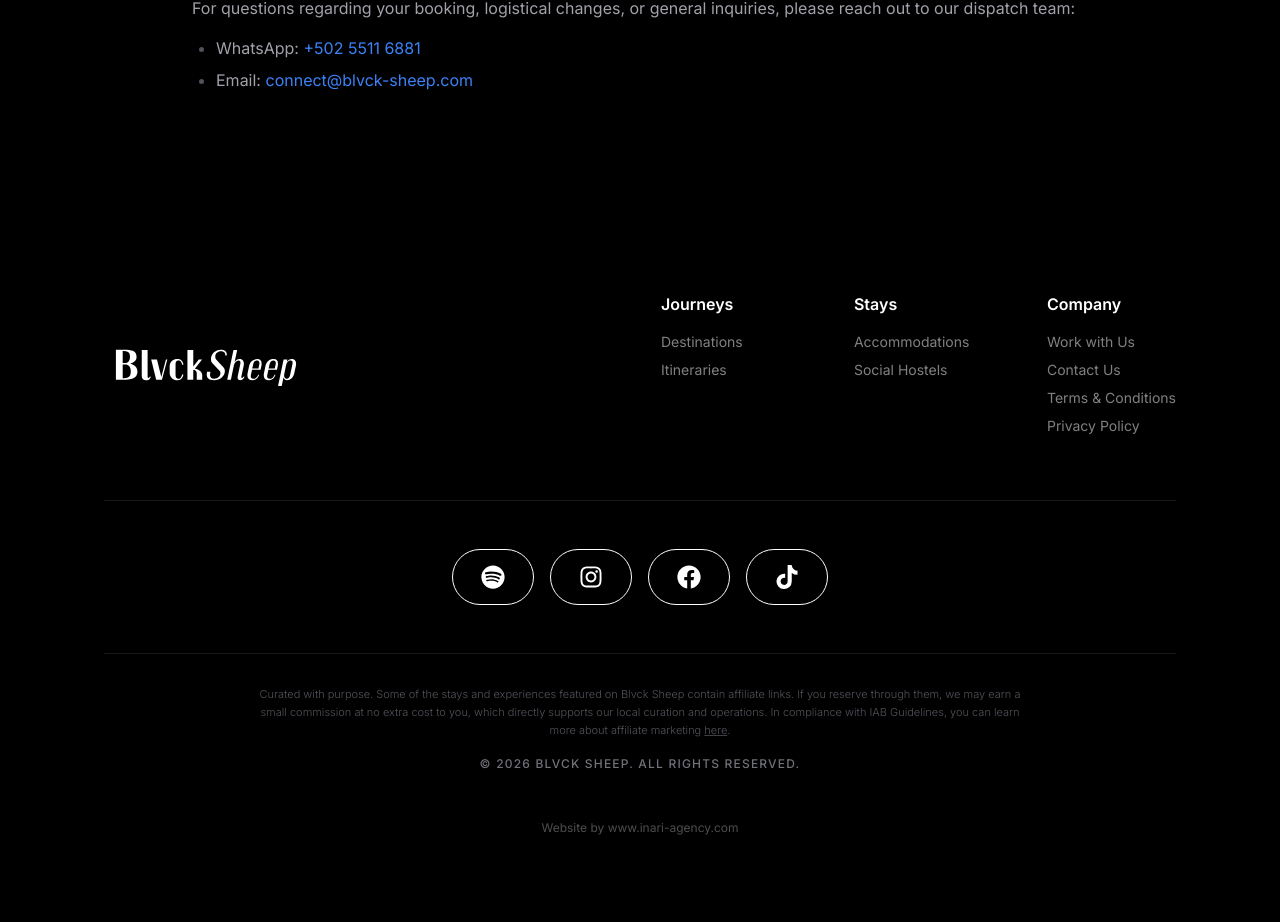
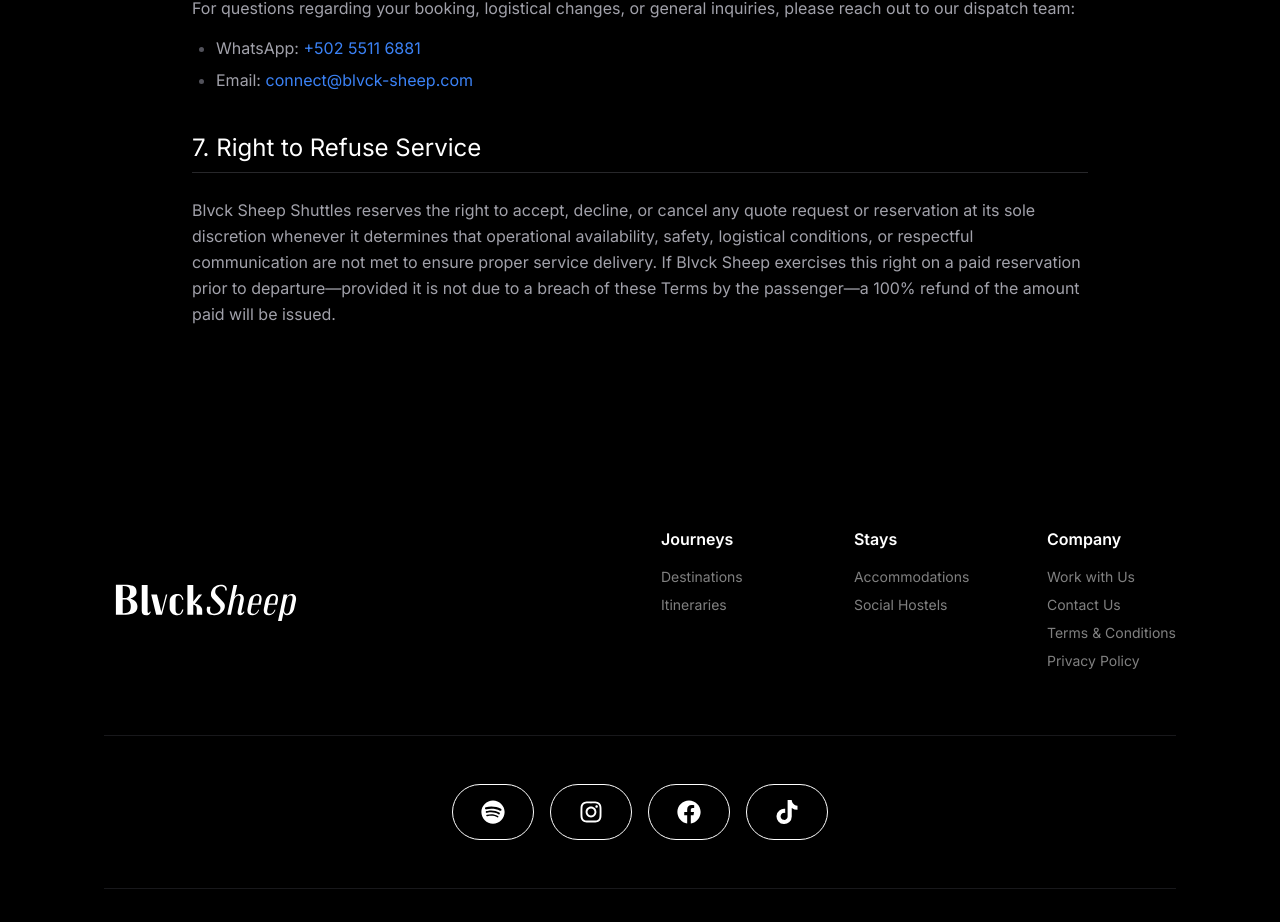
Before and after one commit to byron-rod/blvck-sheep, a Next.js app: page /terms-conditions in a window 1280 px wide. Shown: the part 3833-4755 px from the top of the page. Before the commit the page ends 4733 px from the top, so only its background shows below. Built offline with nearby package versions, Linux system fonts and the light colour scheme.

Commit message:
terms update

```diff
--- a/src/app/terms-conditions/page.tsx
+++ b/src/app/terms-conditions/page.tsx
@@ -321,6 +321,20 @@ export default function TermsConditions() {
           </li>
         </ul>
       </section>
+
+      {/* 7. Right to Refuse Service */}
+      <section className="mb-10">
+        <h2 className="text-2xl font-normal mb-6 text-white border-b border-zinc-800 pb-2">
+          {activeLanguage === "en"
+            ? "7. Right to Refuse Service"
+            : "7. Derecho de Admisión y Reserva de Servicio"}
+        </h2>
+        <p className="text-zinc-400 leading-relaxed">
+          {activeLanguage === "en"
+            ? "Blvck Sheep Shuttles reserves the right to accept, decline, or cancel any quote request or reservation at its sole discretion whenever it determines that operational availability, safety, logistical conditions, or respectful communication are not met to ensure proper service delivery. If Blvck Sheep exercises this right on a paid reservation prior to departure—provided it is not due to a breach of these Terms by the passenger—a 100% refund of the amount paid will be issued."
+            : "Blvck Sheep Shuttles se reserva el derecho de aceptar, rechazar o cancelar cualquier solicitud de cotización o reservación a su entera discreción cuando considere que no existen las condiciones adecuadas de disponibilidad operativa, seguridad, logística o comunicación respetuosa para garantizar la calidad del servicio. En caso de que Blvck Sheep ejerza este derecho sobre una reservación ya pagada antes del inicio del traslado —y siempre que no se deba a un incumplimiento de estos términos por parte del pasajero—, se realizará el reembolso del 100 % del monto abonado."}
+        </p>
+      </section>
     </main>
   );
 }
```
